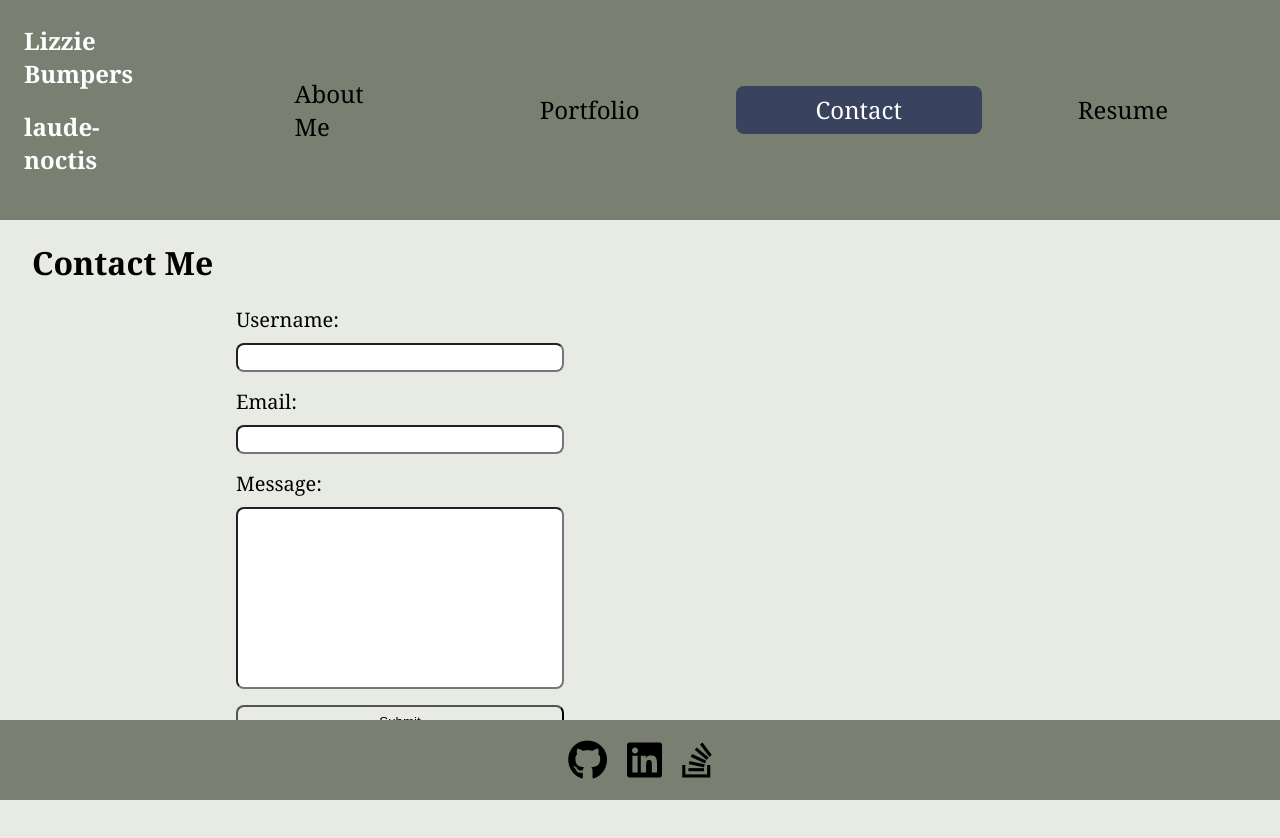
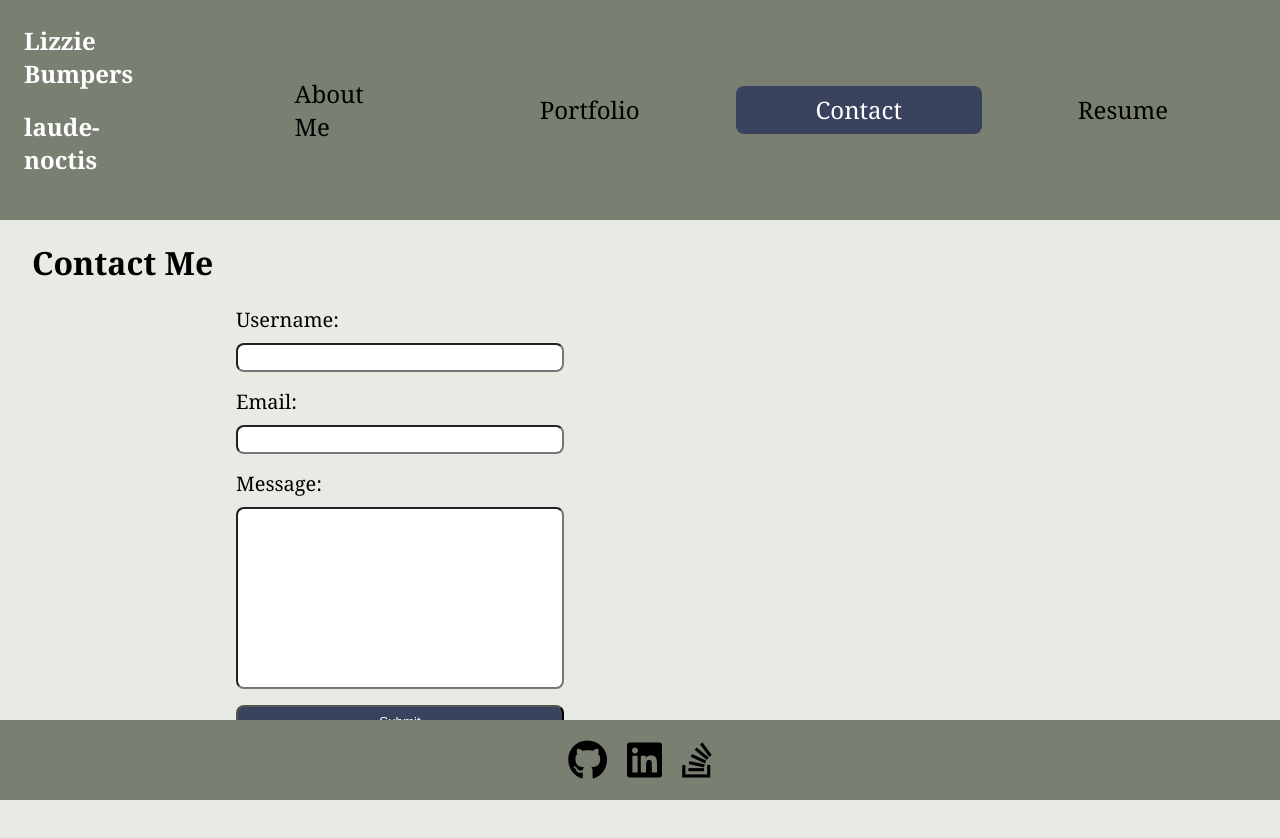
Before and after one commit to laude-noctis/lost-colony, a React (Vite) app in the folder vite-project/: page /contact in a window 1280 px wide. Shown: the top 838 px of the page. Built offline with nearby package versions, Linux system fonts and the light colour scheme.

Commit message:
added button css

```diff
--- a/vite-project/src/index.css
+++ b/vite-project/src/index.css
@@ -138,11 +138,13 @@ input {
     width: 20.5rem;
     border-radius: 0.5rem;
     height: 2rem;
-    background-color: var(--french)
+    background-color: var(--bluegray);
+    color: white;
 }
 
 .submit-btn:hover {
-    color: var(--battleship);
+    color: black;
+    background-color: var(--cool-gray);
     cursor: pointer;
 }
 
```
